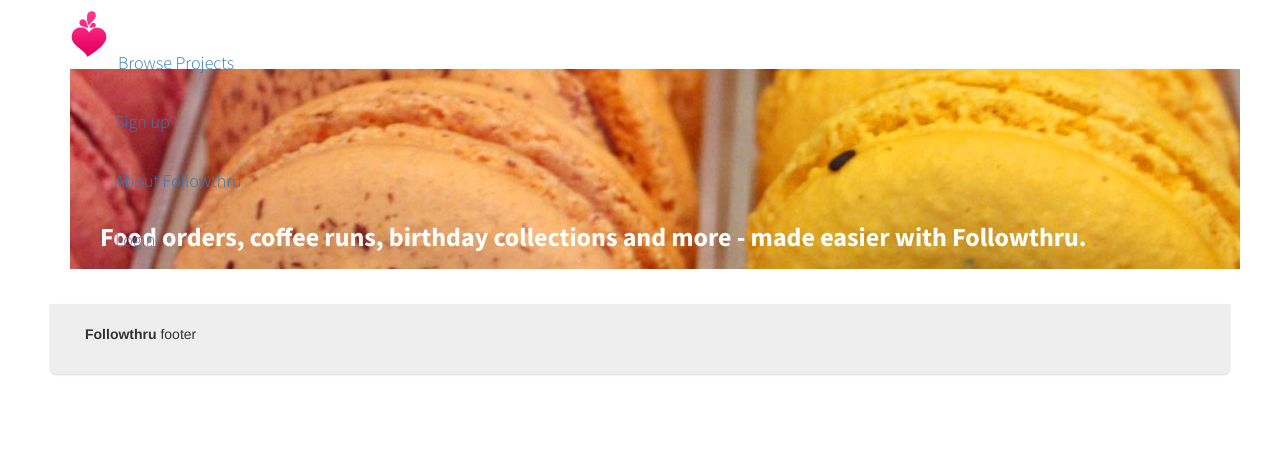
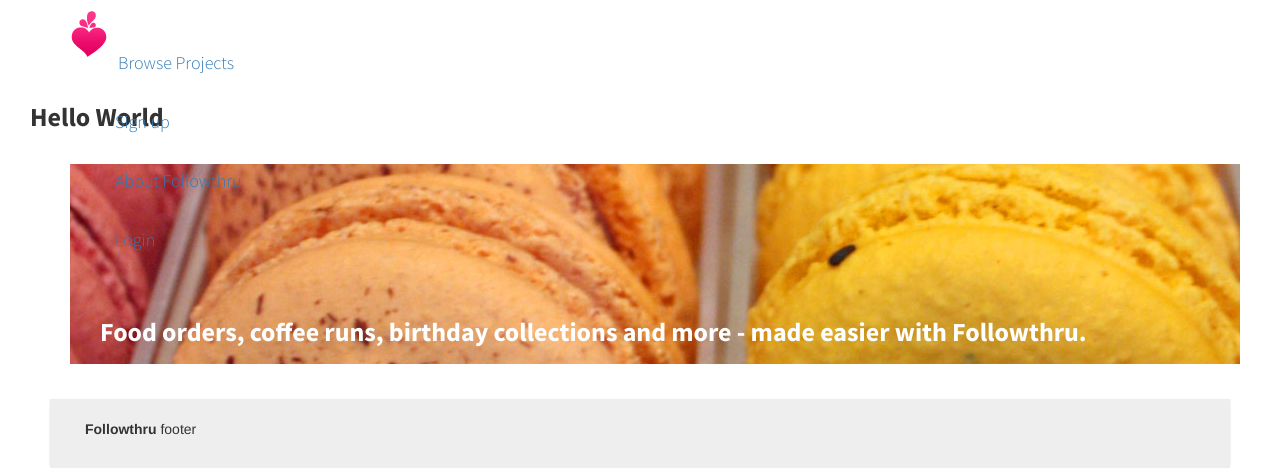
Before and after one commit to onethousandfaces/Followthru, a Rails app: page / in a window 1280 px wide. Shown: the top 468 px of the page. Run offline with Rails 7, Linux system fonts and the light colour scheme; style sheets or scripts are compiled from the project's sources; some libraries are stand-ins or nearby versions.

Commit message:
Updated to fix js errors

```diff
--- a/app/assets/javascripts/application.js
+++ b/app/assets/javascripts/application.js
@@ -12,7 +12,6 @@
 //
 //= require angular
 //= require angular-resource
-//= require jquery_ujs
 //= require jquery
 //= require jquery_ujs
 //= require bootstrap
--- a/app/views/layouts/application.html.erb
+++ b/app/views/layouts/application.html.erb
@@ -12,6 +12,7 @@
     <%= yield(:head) %>
   </head>
   <body>
+    <h1> Hello World </h1>
     <header class="navbar navbar-fixed-top">
       <nav class="navbar-inner">
         <div class="container">
```
Also changed, not shown: 2 other files.
